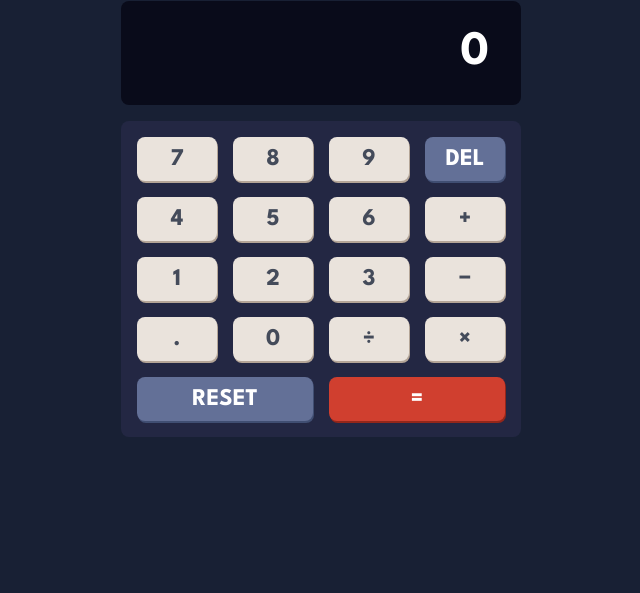
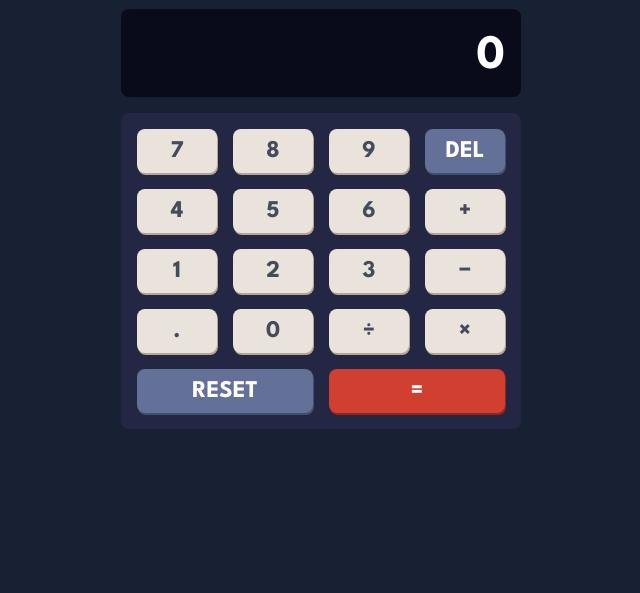
Before and after one commit to joshua-emmanuel/calculator-app, a website built with Vite: page index.html in a window 1280 px wide. Shown: the part 207-800 px from the top of the page, without its empty margins (319-959 px from the left). Built offline with nearby package versions, Linux system fonts and the light colour scheme.

Commit message:
Add feature: reduce size of num if overflow occurs

```diff
--- a/assets/css/style.css
+++ b/assets/css/style.css
@@ -126,7 +126,7 @@ main {
 
 .wrapper {
   max-width: 100%;
-  width: min(400px, 100% - 4rem);
+  width: min(400px, 100% - 2rem);
   margin-inline: auto;
 }
 
@@ -139,11 +139,13 @@ main {
 }
 
 .calculator__display {
-  padding: 1rem 2rem;
+  padding: .75rem 1rem;
+  height: 5.5rem;
   text-align: right;
   font-size: 3rem;
   border-radius: var(--border-radius);
   background-color: var(--clr-main-bg);
+  overflow: hidden;
 }
 
 .calculator__keys {
--- a/assets/js/script.js
+++ b/assets/js/script.js
@@ -174,6 +174,11 @@ calculatorKeys.addEventListener('click', function (event) {
     case 'equal':
       handleEqualKey(calculator);
       break;
+  }
+
+  if (calculatorDisplay.scrollWidth > calculatorDisplay.clientWidth) {
+    // Reduce the font size to fit
+    calculatorDisplay.style.fontSize = (parseFloat(getComputedStyle(calculatorDisplay).fontSize) - 2) + 'px';
   }
 
   calculator.dataset.previousButtonType = buttonType;
```
